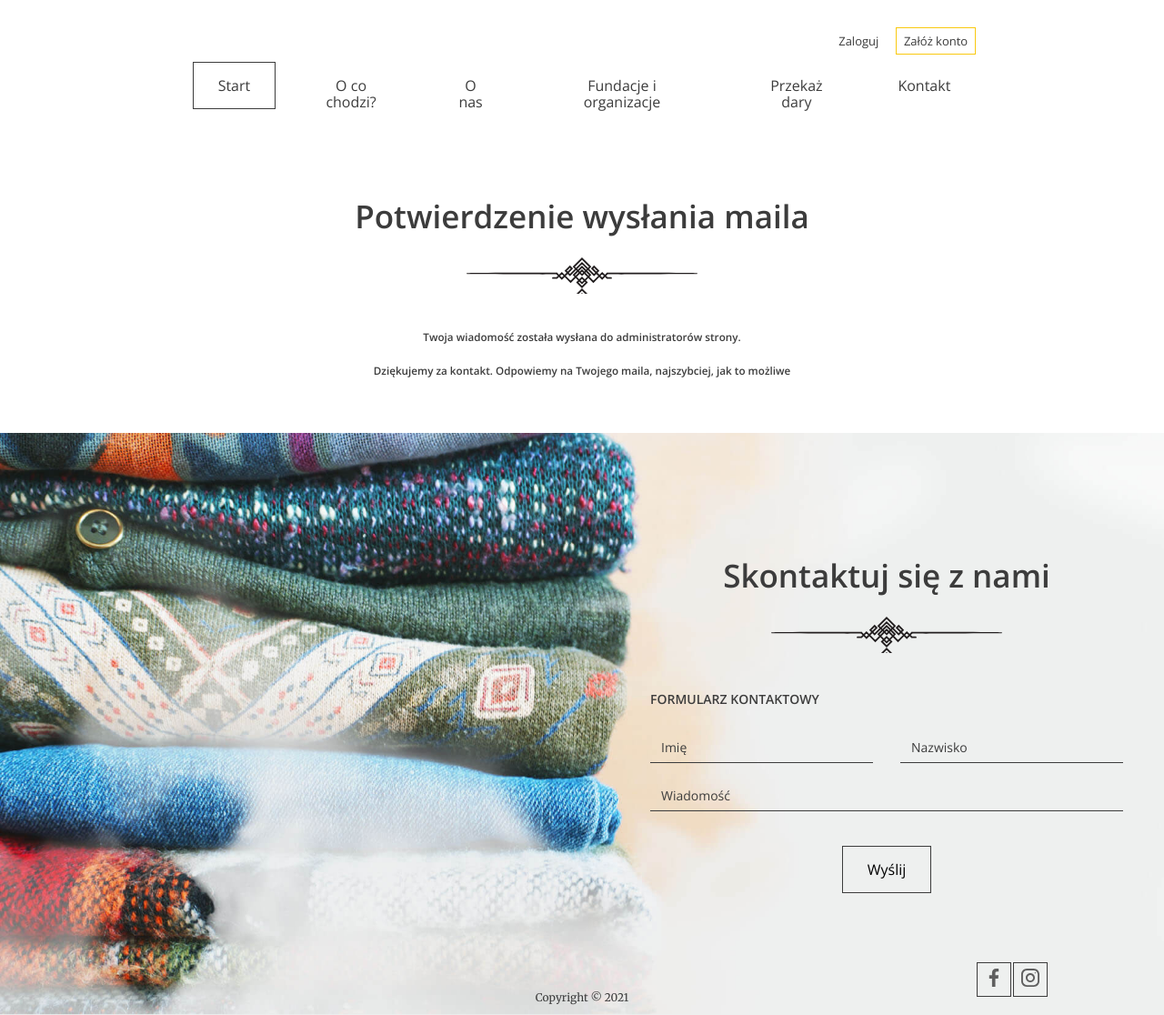
After one commit to JKK86/charity_donation, a Django app: template donation/templates/email_confirmation.html in a window 1280 px wide. The commit adds this page. Shown: the whole page at 91% size. Run offline with Django 3.2, Linux system fonts and the light colour scheme; the template is opened without the code that fills it, so the values that code supplies are empty.

```diff
--- a/charity_donation/urls.py
+++ b/charity_donation/urls.py
@@ -41,5 +41,6 @@ urlpatterns = [
     path('add_donation/', views.AddDonationView.as_view(), name='add_donation'),
     path('user_profile/', users_views.UserProfile.as_view(), name='user_profile'),
     path('edit_profile/', users_views.EditProfile.as_view(), name='edit_profile'),
+    path('contact/', views.ContactView.as_view(), name='contact')
 
 ]
--- a/donation/templates/base.html
+++ b/donation/templates/base.html
@@ -54,7 +54,8 @@
     <div id="contact" class="contact">
         <h2>Skontaktuj się z nami</h2>
         <h3>Formularz kontaktowy</h3>
-        <form class="form--contact">
+        <form class="form--contact" action="{% url 'contact' %}" method="post">
+            {% csrf_token %}
             <div class="form-group form-group--50"><input type="text" name="name" placeholder="Imię"/></div>
             <div class="form-group form-group--50"><input type="text" name="surname" placeholder="Nazwisko"/></div>
 
@@ -64,7 +65,7 @@
         </form>
     </div>
     <div class="bottom-line">
-        <span class="bottom-line--copy">Copyright &copy; 2019</span>
+        <span class="bottom-line--copy">Copyright &copy; 2021</span>
         <div class="bottom-line--icons">
             <a href="#" class="btn btn--small"><img src="{% static "images/icon-facebook.svg" %}"/></a>
             <a href="#" class="btn btn--small"><img src="{% static "images/icon-instagram.svg" %}"/></a>
--- /dev/null
+++ b/donation/templates/email_confirmation.html
@@ -0,0 +1,9 @@
+{% extends 'base.html' %}
+{% block title %}Potwierdzenie{% endblock %}
+{% block content %}
+     <section class="reset-password-page">
+    <h2>Potwierdzenie wysłania maila</h2>
+    <h3>Twoja wiadomość została wysłana do administratorów strony.</h3>
+    <h3>Dziękujemy za kontakt. Odpowiemy na Twojego maila, najszybciej, jak to możliwe</h3>
+     </section>
+{% endblock %}
--- a/templates/registration/logged_out.html
+++ b/templates/registration/logged_out.html
@@ -4,8 +4,8 @@
 {% block content %}
     <section class="login-page">
       <h2>Wylogowanie</h2>
-        <p>Zostałeś pomyślnie wylogowany z serwisu</p>
-    <p><a href="{% url 'login' %}">Zaloguj</a></p>
+        <h3>Zostałeś pomyślnie wylogowany z serwisu</h3>
+    <p><a href="{% url 'login' %}" class="btn btn--without-border">Zaloguj</a></p>
       <form action="" method="post">
           {% csrf_token %}
         <div class="form-group">
```
Also changed, not shown: donation/views.py (+14 -0 lines), users/admin.py (+9 -0 lines), users/models.py (+10 -0 lines).
